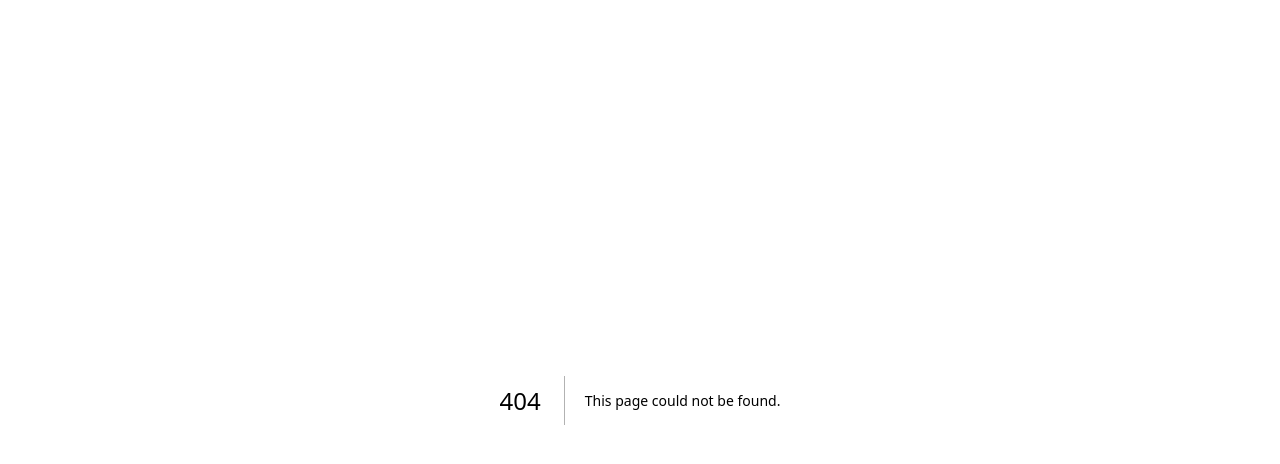
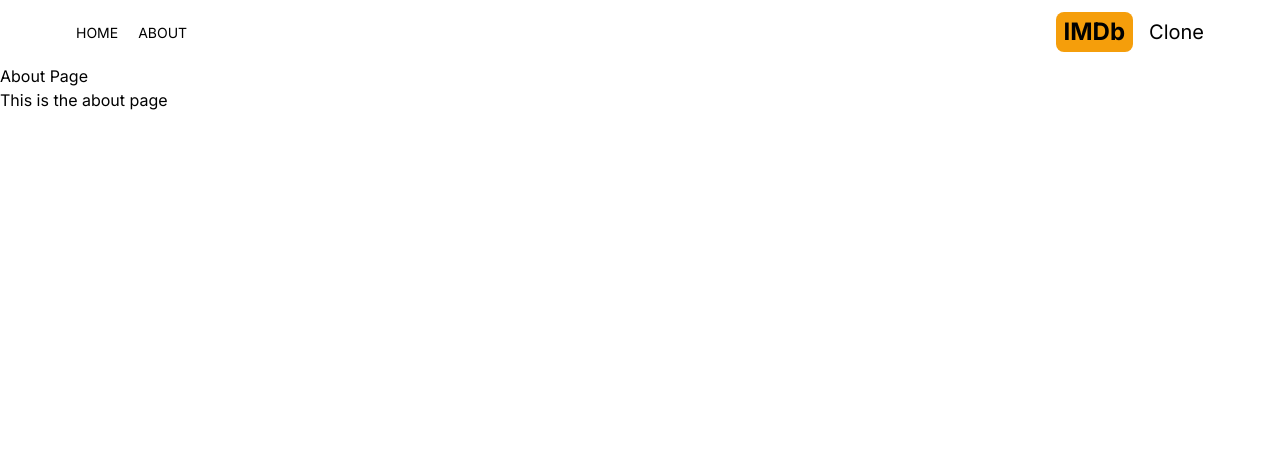
Before and after one commit to adhikariaashish/movieworld, a Next.js app: page /about in a window 1280 px wide. Before the commit this address had no page. Shown: the top 464 px of the page. Built offline with nearby package versions, Linux system fonts and the light colour scheme.

Commit message:
chore: Add Header component to layout

```diff
--- /dev/null
+++ b/postcss.config.js
@@ -0,0 +1,6 @@
+module.exports = {
+  plugins: {
+    tailwindcss: {},
+    autoprefixer: {},
+  },
+}
--- /dev/null
+++ b/src/app/about/page.jsx
@@ -0,0 +1,13 @@
+import React from "react";
+
+const Aboutpage = () => {
+  return (
+    <div>
+      <h1>About Page</h1>
+
+      <p> This is the about page</p>
+    </div>
+  );
+};
+
+export default Aboutpage;
--- a/src/app/layout.js
+++ b/src/app/layout.js
@@ -1,6 +1,6 @@
 import { Inter } from "next/font/google";
 import "./globals.css";
-
+import Header from "../components/Header";
 const inter = Inter({ subsets: ["latin"] });
 
 export const metadata = {
@@ -11,7 +11,10 @@
 export default function RootLayout({ children }) {
   return (
     <html lang="en">
-      <body className={inter.className}>{children}</body>
+      <body className={inter.className}>
+        <Header />
+        {children}
+      </body>
     </html>
   );
 }
--- a/src/app/page.js
+++ b/src/app/page.js
@@ -1,7 +1,12 @@
 import Image from "next/image";
 
 export default function Home() {
-  return (
-    <div className="text-2xl">heheheh</div>
-  );
+  return <div>
+    {
+      <p className="">
+
+      </p>
+    }
+
+  </div>;
 }
--- /dev/null
+++ b/src/components/Header.jsx
@@ -0,0 +1,21 @@
+"use client";
+import React from "react";
+import { AiFillHome } from "react-icons/ai";
+import { BsFillInfoCircleFill } from "react-icons/bs";
+import MenuItem from "./MenuItem";
+
+export default function Header() {
+  return (
+    <div className='flex justify-between items-center p-3 max-w-6xl mx-auto'>
+    <div className="flex gap-5">
+      <MenuItem title="HOME" address="/" Icon={AiFillHome} />
+      <MenuItem title="ABOUT" address="/about" Icon={BsFillInfoCircleFill} />
+    </div>
+
+    <div  className='flex gap-4 items-center'>
+        <span className="text-2xl font-bold bg-amber-500 py-1 px-2 rounded-lg">IMDb</span>
+        <span className="text-xl hidden sm:inline">Clone</span>
+    </div>
+    </div>
+  );
+}
--- /dev/null
+++ b/src/components/MenuItem.jsx
@@ -0,0 +1,11 @@
+import React from "react";
+import Link from "next/link";
+
+export default function MenuItem({ title, address, Icon }) {
+  return (
+    <Link href={address} className="hover:text-purple-600">
+      <Icon className="text-2xl sm:hidden" />
+      <p className="hidden sm:inline text-sm">{title}</p>
+    </Link>
+  );
+}
```
Also changed, not shown: package.json (+8 -4 lines), 1 other file (tests, documents, lock files or other folders).
